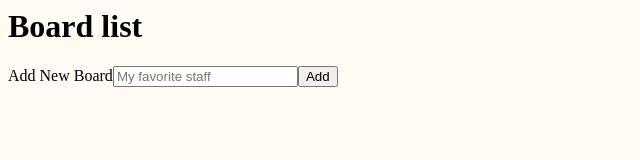
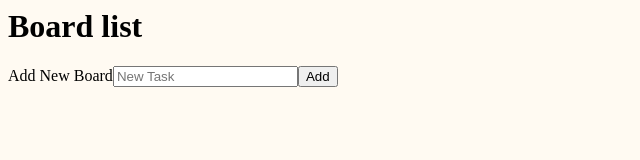
Before and after one commit to serjmax/trello, a React (Create React App) app: page / in a window 1280 px wide. Shown: the top 160 px of the page, without its empty margins (0-640 px from the left). Built offline with nearby package versions, Linux system fonts and the light colour scheme.

Commit message:
Delete classes in Form

```diff
--- a/src/components/Forms/Form.js
+++ b/src/components/Forms/Form.js
@@ -1,7 +1,6 @@
 import React, { Component } from "react";
 
 class Form extends Component {
-
   render() {
     return (
       <div className="Form">
@@ -9,23 +8,19 @@ class Form extends Component {
           <h1> Board list </h1>
         </header>
         <form
-          className="form-inline"
           onSubmit={e => this.props.handleSubmit(e)}
         >
-          <div className="form-group">
-            <label className="sr-only" htmlFor="newBoardInput">
-              Add New Board
-            </label>
+          <div>
+            <label>Add New Board</label>
             <input
               onChange={this.props.handleChange}
               value={this.props.inputValue}
               ref={input => (this.newBoard = input)}
-              className="form-control"
               id="newBoardInput"
-              placeholder="My favorite staff"
+              placeholder="New Task"
               type="text"
             />
-            <button type="submit" className="btn btn-primary">
+            <button type="submit">
               Add
             </button>
           </div>
```
